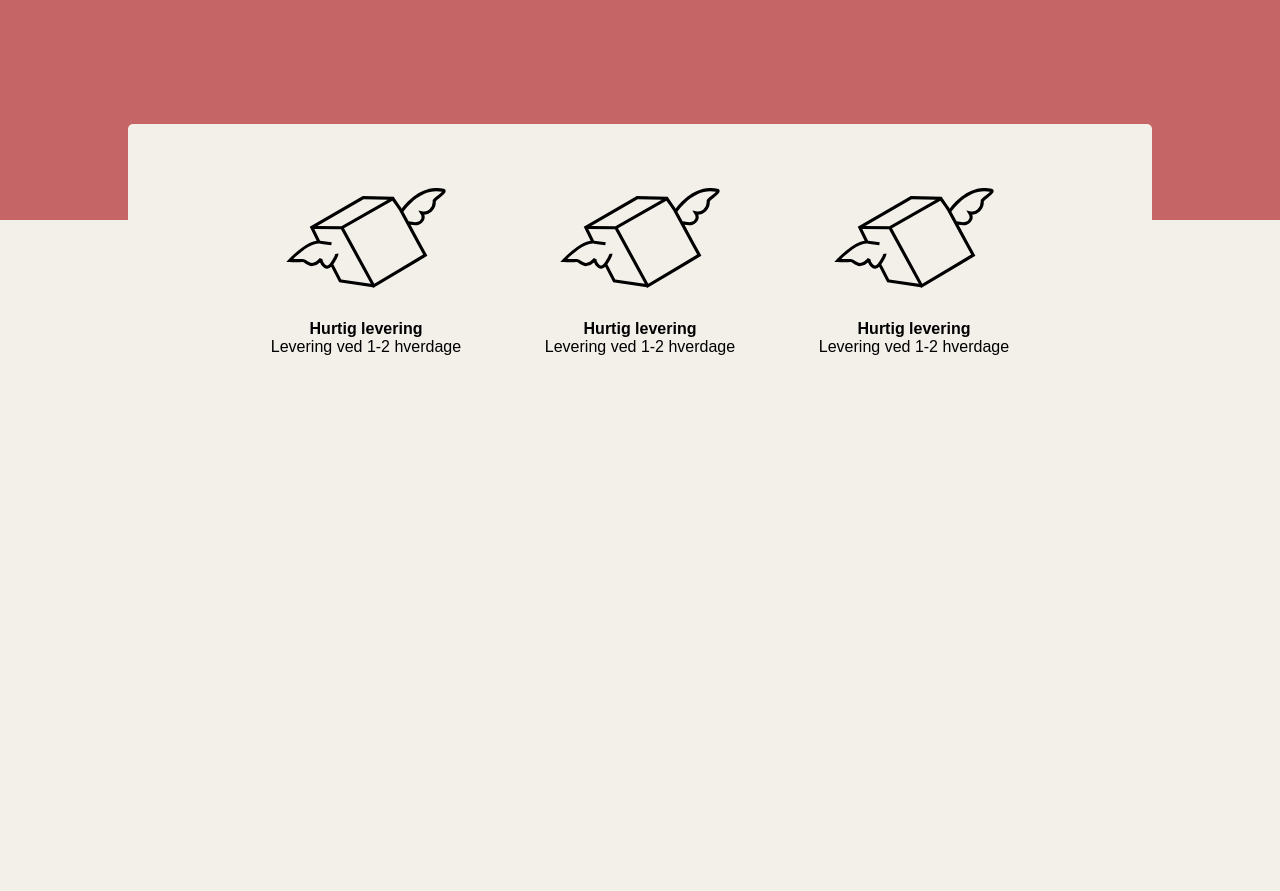
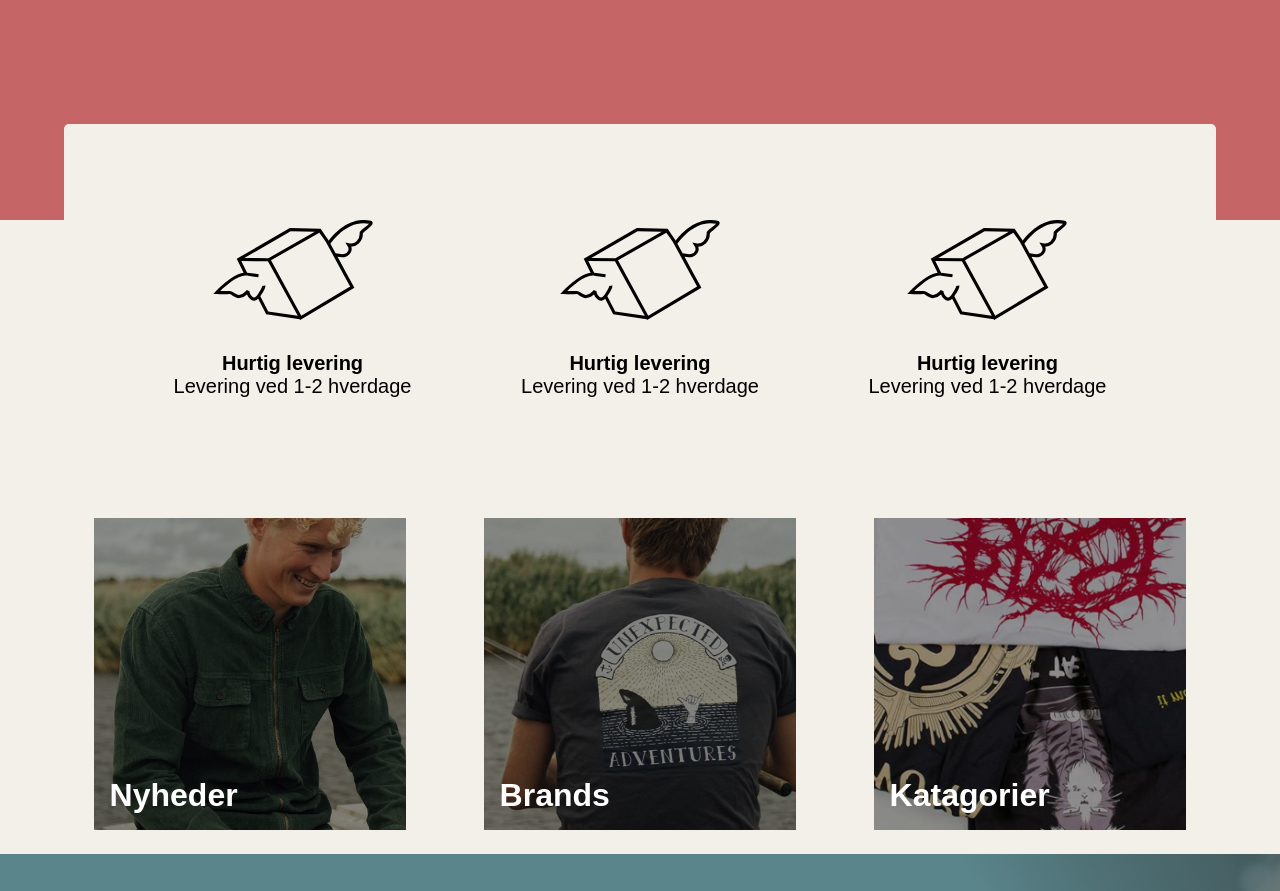
Before and after one commit to TheLoGgI/SOHO, a plain HTML site: page index.html in a window 1280 px wide. Shown: the part 500-1391 px from the top of the page. Before the commit the page ends 920 px from the top, so only its background shows below. Drawn offline with Linux system fonts and the light colour scheme.

Commit message:
more new things

```diff
--- a/css/frontpage.css
+++ b/css/frontpage.css
@@ -28,12 +28,11 @@
 .details {
     display: flex;
     justify-content: space-evenly;
-    padding: 4rem;
-    width: 80%;
-    margin: 0 auto;
+    flex-flow: row wrap;
+    padding: 1rem 0rem;
+    /* width: calc(100% - var(--pd-header) * 2); */
+    margin: 0 calc(var(--pd-header) * .5);
     background-color: var(--clr-body-bg);
-    position: relative;
-    bottom: 6rem;
     border-radius: 5px;
 }
 
@@ -41,10 +40,147 @@
     display: flex;
     flex-direction: column;
     text-align: center;
+    width: 50%;
 }
+
+.detail img {
+    width: 100px;
+    margin: 2rem auto;
+}
+
+.menu-topics {
+    display: flex;
+    justify-content: space-evenly;
+    flex-flow: row wrap;
+    padding: 1rem;
+
+    /* margin: 16rem auto 16rem auto; */
+}
+
+.menutopic {
+    /* display: none; */
+    --size: 450px;
+    max-width: var(--size);
+    max-height: var(--size);
+    min-height: 450px;
+    position: relative;
+    margin: .5rem 0rem;
+}
+
+.menutopic-title {
+    position: absolute;
+    bottom: 5%;
+    left: 5%;
+    font-size: 150%;
+    z-index: 5;
+    color: white;
+}
+
+
+.menutopic-image {
+    display: block;
+    width: 100%;
+    height: 100%;
+    object-fit: cover;
+    filter: brightness(60%);
+}
+
+
+/* Desktop */
+@media screen and (min-width: 1200px) {
+
+
+.details {
+    display: flex;
+    justify-content: space-evenly;
+    padding: 4rem 0rem;
+    width: calc(100% - var(--pd-header) * 2);
+    margin: 0 var(--pd-header);
+    background-color: var(--clr-body-bg);
+    /* position: relative; */
+    transform: translateY(-6rem);
+    font-size: var(--fs-lg);
+    /* bottom: 6rem; */
+    /* border-radius: 5px; */
+}
+
+.detail {
+    width: auto;
+}
+
 
 .detail img {
     width: 200px;
     max-width: 200px;
     margin-bottom: 2rem;
 }
+
+.menu-topics {
+    display: flex;
+    justify-content: space-evenly;
+    flex-flow: row wrap;
+    margin-top: -4rem;
+    /* margin: 16rem auto 16rem auto; */
+}
+
+.menutopic {
+    max-width: 25%;
+    max-height: 25%;
+    min-height: auto;
+    position: relative;
+}
+
+.menutopic-title {
+    position: absolute;
+    bottom: 5%;
+    left: 5%;
+    font-size: var(--fs-xx);
+    z-index: 5;
+    color: white;
+}
+
+
+.menutopic-image {
+    display: block;
+    width: 100%;
+    height: 100%;
+    object-fit: cover;
+    filter: brightness(60%);
+}
+
+.customer-club {
+    background-color: #5A858B;
+    background-image: url('../images/kundeklub-shirts.jpg');
+    width: 100%;
+    padding: var(--pd-header);
+    /* height: 300px; */
+}
+
+.customer-club-form {
+    display: flex;
+    align-items: flex-end;
+    gap: 1rem;
+    margin: 1rem 0;
+}
+
+.customer-club-paragraph {
+    max-width: 50ch;
+    color: rgb(37, 37, 37);
+    margin: 1.5rem 0 2rem 0;
+}
+
+.customer-club-title {
+    font-size: var(--fs-xx);
+}
+
+.newsletter-field {
+    display: inline-flex;
+    align-items: stretch;
+    flex-flow: column nowrap;
+}
+
+.newsletter-field input {
+    font-size: var(--fs-lg);
+}
+
+}
--- a/css/header.css
+++ b/css/header.css
@@ -17,11 +17,6 @@ header {
 #type {
     display: none;
 }
-
-/* nav {
-    display: block;
-    z-index: 5;
-} */
 
 .fa-bars {
     position: absolute;
--- a/css/style.css
+++ b/css/style.css
@@ -8,10 +8,15 @@
     --clr-body-bg: #F3EFE9;
     --clr-error: #FF4B4B;
     --pd-header: 4rem;
-    --fs-heading: 4rem;
-    --fs-nm: 1rem;
-    --fs-sm: 0.875;
-    --fs-xs: 0.675;
+    --fs-heading: 4rem; /* 64 px */
+    --fs-subheading: 3rem; /* 48 px */
+    --fs-xl: 1.5rem; /* 24 px */
+    --fs-lg: 1.25rem; /* 20 px */
+    --fs-nm: 1rem; /* 16 px */
+    --fs-sm: 0.875rem; /* 14 px */
+    --fs-xs: 0.75rem; /* 12 */
+    --fs-xs: 0.625rem; /* 10 */
+    font-size: var(--fs-lg);
 }
 
 * {
@@ -32,6 +37,11 @@ body {
     padding: 0 1rem;
 }
 
+.body-wrapper {
+    max-width: 1600px;
+    margin: 0 auto;
+}
+
 .btn {
     background-color: var(--clr-primary);
     border: none;
@@ -45,6 +55,20 @@ body {
 
 
 @media screen and (min-width: 1200px) {
+
+    :root {
+        --fs-heading: 4rem; /* 64 px */
+        --fs-subheading: 3rem; /* 48 px */
+        --fs-xx: 2rem; /* 32 px */
+        --fs-xl: 1.5rem; /* 24 px */
+        --fs-lg: 1.25rem; /* 20 px */
+        --fs-nm: 1rem; /* 16 px */
+        --fs-sm: 0.875rem; /* 14 px */
+        --fs-xs: 0.75rem; /* 12 */
+        --fs-xs: 0.625rem; /* 10 */
+        font-size: var(--fs-nm);
+    }
+
     .wrapper {
         margin: 2rem auto;
         padding: 0 4rem;
--- a/index.html
+++ b/index.html
@@ -27,6 +27,8 @@
 </head>
 
 <body>
+    <div class="body-wrapper">
+
         <header class="header">
             <div class="info-bar">
                 <p class="info-bar-paragrath">Fri fragt ved ordre over 200.-</p>
@@ -100,6 +102,7 @@
 
                 <button class="btn cta">Udforsk Webshoppen</button>
             </div>
+        </section>
         <div class="details">
             <div class="detail delivery">
                 <img src="images/flying-box.svg" alt="fast delivery" width="100" height="100">
@@ -117,7 +120,45 @@
                 <p>Levering ved 1-2 hverdage</p>
             </div>
         </div>
+
+        <section class="menu-topics">
+            <div class="menutopic news">
+                <img src="./images/jakket-lakor.jpg" alt="Lakor clouthing" class="menutopic-image" width="200"
+                    height="200">
+                <h2 class="menutopic-title">Nyheder</h2>
+            </div>
+
+            <div class="menutopic brands">
+                <img src="./images/unexpected-lakor-tshirt.jpg" alt="Lakor clouthing" class="menutopic-image">
+                <h2 class="menutopic-title">Brands</h2>
+            </div>
+
+            <div class="menutopic catagories">
+                <img src="./images/t-shirts-lakor.jpg" alt="Lakor clouthing" class="menutopic-image">
+                <h2 class="menutopic-title">Katagorier</h2>
+
+            </div>
         </section>
+
+        <div class="customer-club">
+            <!-- <img class="customer-club-bg" src="./images/kundeklub-shirts.jpg" alt="t-shirts"> -->
+            <h3 class="customer-club-title">Tilmeld dig vores kundeklub</h3>
+            <p class="customer-club-paragraph">Vi bestræber os altid på at gøre noget ekstra for vores kunder. Tilmeld
+                dig til vores kundeklub og vær blandt de første til at modtage nyheder og eksklusive tilbud.</p>
+            <form class="customer-club-form">
+                <div class="newsletter-field">
+                    <label for="firstname">Fornavn</label>
+                    <input type="text" name="name" id="firstname">
+                </div>
+                <div class="newsletter-field">
+                    <label for="email">Email</label>
+                    <input type="email" name="name" id="email">
+                </div>
+                <input type="submit" class="btn" value="Tilmeld dig">
+            </form>
+        </div>
+
+    </div> <!-- End of body wrapper -->
 
 
     <!-- <script type="text/javascript" src="js/serviceWorkerHandler.js"></script> -->
```
Also changed, not shown: images/jakket-lakor.jpg (added), images/kundeklub-shirts.jpg (added), images/t-shirts-lakor.jpg (added), images/unexpected-lakor-tshirt.jpg (added). Lines whose indentation alone changed are shown as unchanged.
